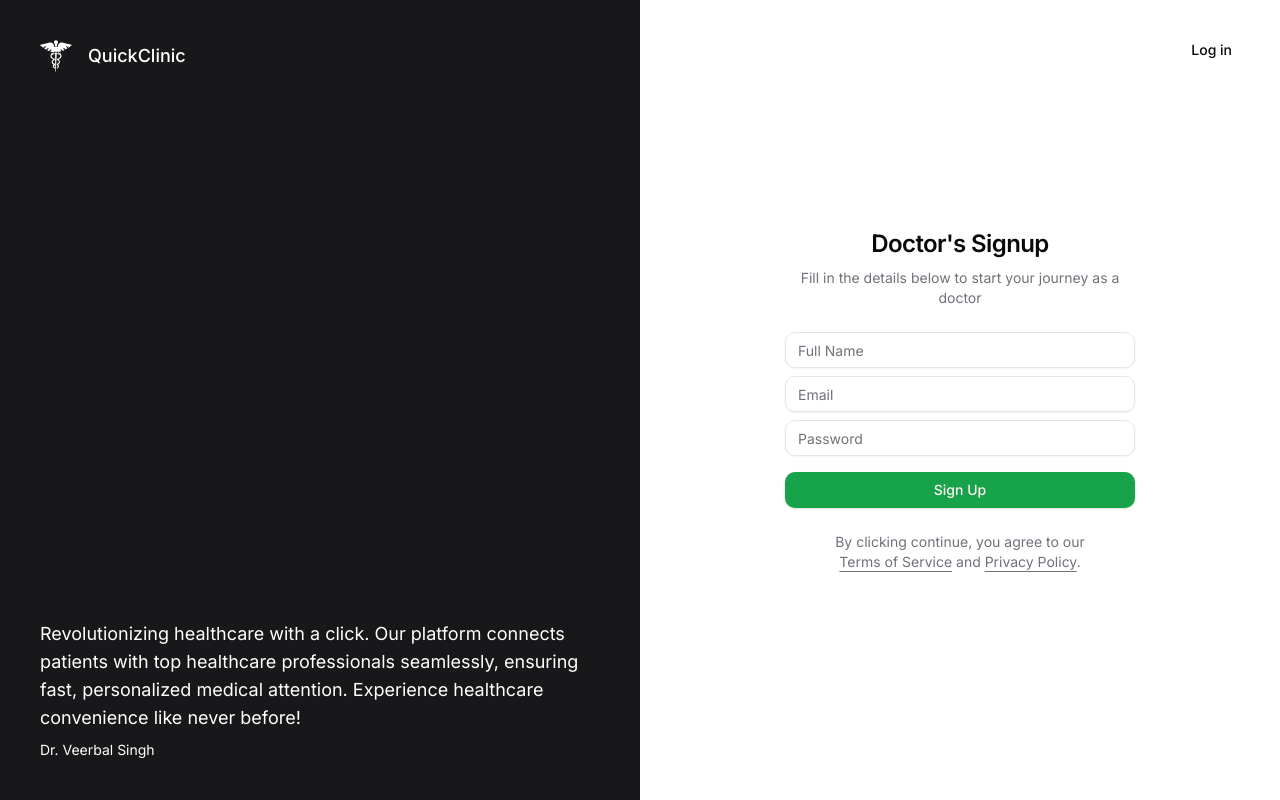
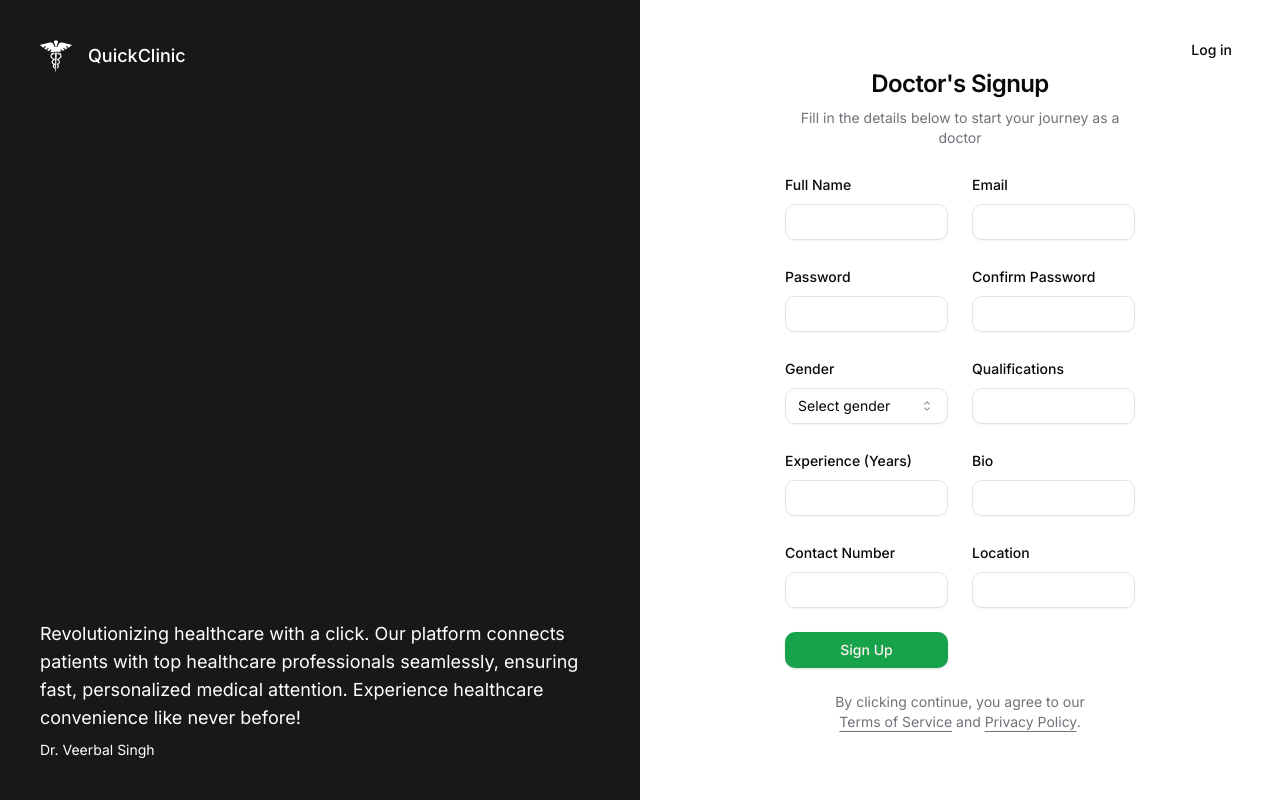
Before and after one commit to veerbal1/quick-clinic, a Next.js app: page /signup in a window 1280 px wide. Built offline with nearby package versions, Linux system fonts and the light colour scheme.

Commit message:
Refactor signup form component to use zod for form validation

```diff
--- a/app/_components/signup-form.tsx
+++ b/app/_components/signup-form.tsx
@@ -1,8 +1,8 @@
 'use client';
 
 import { Button } from '@/components/ui/button';
-import { Input } from '@/components/ui/input';
-import { Label } from '@/components/ui/label';
+import { zodResolver } from '@hookform/resolvers/zod';
+import { useForm } from 'react-hook-form';
 import { HTMLAttributes, useState } from 'react';
 import { Icons } from './icons';
 import { cn } from '@/lib/utils';
@@ -10,48 +10,236 @@ import { signUpAction } from '@/lib/actions';
 import { useFormState, useFormStatus } from 'react-dom';
 import FormInput from './input';
 
+import * as z from 'zod';
+import {
+  Form,
+  FormControl,
+  FormDescription,
+  FormField,
+  FormItem,
+  FormLabel,
+  FormMessage,
+} from '@/components/ui/form';
+import { Input } from '@/components/ui/input';
+import {
+  Select,
+  SelectGroup,
+  SelectItem,
+  SelectTrigger,
+  SelectValue,
+} from '@/components/ui/select';
+import { SelectContent } from '@radix-ui/react-select';
+import { RadioGroup, RadioGroupItem } from '@/components/ui/radio-group';
+import { Label } from '@/components/ui/label';
+
+const formSchema = z
+  .object({
+    name: z
+      .string({ required_error: 'Name is required' })
+      .min(3, 'Name must be at least 3 characters long'),
+    email: z.string().email('Invalid email address'),
+    password: z.string().min(6, 'Password must be at least 6 characters long'),
+    confirmPassword: z.string(),
+    gender: z
+      .string()
+      .refine(
+        (value) => value === 'male' || value === 'female',
+        "Gender must be either 'male' or 'female'"
+      ),
+    qualifications: z.string().optional(),
+    experience: z
+      .number({
+        required_error: 'Experience is required',
+      })
+      .int('Experience must be a whole number'),
+    bio: z.string(),
+    contactNumber: z
+      .string()
+      .refine(
+        (value) => value.toString().length === 10,
+        'Contact number must be 10 digits long'
+      ),
+    location: z.string().max(255),
+  })
+  .refine((data) => data.password === data.confirmPassword, {
+    message: 'Passwords do not match',
+    path: ['confirmPassword'],
+  });
+
 interface UserAuthFormProps extends HTMLAttributes<HTMLDivElement> {}
 
 function SingupForm({ className, ...props }: UserAuthFormProps) {
   const [state, dispatch] = useFormState(signUpAction, undefined);
+
+  const form = useForm<z.infer<typeof formSchema>>({
+    resolver: zodResolver(formSchema),
+  });
+
+  function onSubmit(values: z.infer<typeof formSchema>) {
+    // Do something with the form values.
+    // ✅ This will be type-safe and validated.
+    console.log(values);
+  }
+
   return (
     <div className={cn('grid gap-6', className)} {...props}>
-      <form action={dispatch}>
-        <div className="grid gap-2">
-          <div className="grid gap-2">
-            <FormInput
-              id="name"
-              label="Full Name"
-              autoComplete="name"
-              type="text"
-              required
-              placeholder="Full Name"
+      <Form {...form}>
+        <form
+          onSubmit={form.handleSubmit(onSubmit)}
+          className="
+        grid gap-6 grid-cols-1 md:grid-cols-2
+        "
+        >
+          <FormField
+            control={form.control}
             name="name"
+            render={({ field }) => (
+              <FormItem>
+                <FormLabel>Full Name</FormLabel>
+                <FormControl>
+                  <Input {...field} />
+                </FormControl>
+                <FormMessage />
+              </FormItem>
+            )}
           />
-            <FormInput
-              id="email"
-              label="Email"
-              autoComplete="email"
-              type="email"
-              required
-              placeholder="Email"
+          <FormField
+            control={form.control}
             name="email"
+            render={({ field }) => (
+              <FormItem>
+                <FormLabel>Email</FormLabel>
+                <FormControl>
+                  <Input {...field} />
+                </FormControl>
+                <FormMessage />
+              </FormItem>
+            )}
           />
-            <FormInput
-              id="password"
-              label="Password"
-              autoComplete="password"
-              type="password"
-              required
-              placeholder="Password"
+          <FormField
+            control={form.control}
             name="password"
-              min={6}
+            render={({ field }) => (
+              <FormItem>
+                <FormLabel>Password</FormLabel>
+                <FormControl>
+                  <Input type="password" {...field} />
+                </FormControl>
+                <FormMessage />
+              </FormItem>
+            )}
           />
-            <p className="text-red-400 text-sm">{state}</p>
-            <SignUpButton />
-          </div>
-        </div>
+          <FormField
+            control={form.control}
+            name="confirmPassword"
+            render={({ field }) => (
+              <FormItem>
+                <FormLabel>Confirm Password</FormLabel>
+                <FormControl>
+                  <Input type="password" {...field} />
+                </FormControl>
+                <FormMessage />
+              </FormItem>
+            )}
+          />
+          <FormField
+            control={form.control}
+            name="gender"
+            render={({ field }) => (
+              <FormItem>
+                <FormLabel>Gender</FormLabel>
+                <Select
+                  onValueChange={field.onChange}
+                  defaultValue={field.value}
+                >
+                  <FormControl>
+                    <SelectTrigger>
+                      <SelectValue placeholder="Select gender" />
+                    </SelectTrigger>
+                  </FormControl>
+                  <SelectContent className="bg-white w-full">
+                    <SelectItem value="male">Male</SelectItem>
+                    <SelectItem value="female">Female</SelectItem>
+                  </SelectContent>
+                </Select>
+                <FormMessage />
+              </FormItem>
+            )}
+          />
+          <FormField
+            control={form.control}
+            name="qualifications"
+            render={({ field }) => (
+              <FormItem>
+                <FormLabel>Qualifications</FormLabel>
+                <FormControl>
+                  <Input {...field} />
+                </FormControl>
+                <FormMessage />
+              </FormItem>
+            )}
+          />
+          <FormField
+            control={form.control}
+            name="experience"
+            render={({ field }) => (
+              <FormItem>
+                <FormLabel>Experience (Years)</FormLabel>
+                <FormControl>
+                  <Input
+                    type="number"
+                    min={0}
+                    max={100}
+                    {...field}
+                    onChange={(e) => field.onChange(e.target.valueAsNumber)}
+                  />
+                </FormControl>
+                <FormMessage />
+              </FormItem>
+            )}
+          />
+          <FormField
+            control={form.control}
+            name="bio"
+            render={({ field }) => (
+              <FormItem>
+                <FormLabel>Bio</FormLabel>
+                <FormControl>
+                  <Input {...field} />
+                </FormControl>
+                <FormMessage />
+              </FormItem>
+            )}
+          />
+          <FormField
+            control={form.control}
+            name="contactNumber"
+            render={({ field }) => (
+              <FormItem>
+                <FormLabel>Contact Number</FormLabel>
+                <FormControl>
+                  <Input type="number" {...field} />
+                </FormControl>
+                <FormMessage />
+              </FormItem>
+            )}
+          />
+          <FormField
+            control={form.control}
+            name="location"
+            render={({ field }) => (
+              <FormItem>
+                <FormLabel>Location</FormLabel>
+                <FormControl>
+                  <Input {...field} />
+                </FormControl>
+                <FormMessage />
+              </FormItem>
+            )}
+          />
+          <Button type="submit">Sign Up</Button>
         </form>
+      </Form>
     </div>
   );
 }
```
Lines whose indentation alone changed are shown as unchanged.
